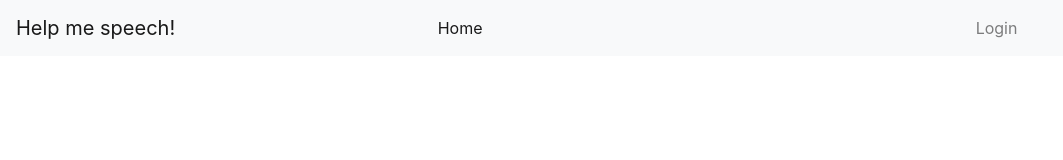
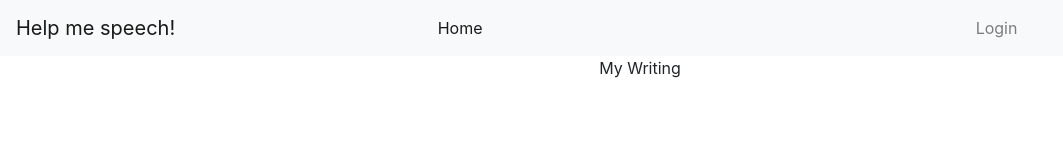
Before and after one commit to ariqyandri/help-me-speech-client, a React (Create React App) app: page /writing/1 in a window 1280 px wide. Shown: the top 160 px of the page, without its empty margins (0-1063 px from the left). Built offline with nearby package versions, Linux system fonts and the light colour scheme; no server answers.

Commit message:
Create MyWriting page

```diff
--- a/src/App.tsx
+++ b/src/App.tsx
@@ -12,6 +12,7 @@ import { useDispatch, useSelector } from "react-redux";
 import { getUserWithStoredToken, logOut } from "./store/user/action";
 import { fetchCategories } from "./store/categories/action";
 import { selectToken } from "./store/user/selectors";
+import MyWriting from "./pages/MyWriting/index";
 
 function App() {
   const dispatch = useDispatch();
@@ -31,6 +32,7 @@ function App() {
         <Route exact path="/" component={Home} />
         <Route exact path="/mywritings" component={MyWritings} />
         <Route exact path="/writing/create" component={CreateWriting} />
+        <Route exact path="/writing/:id" component={MyWriting} />
         <Route path="/login" component={Login} />
         <Route path="/signup" component={SignUp} />
       </Switch>
--- /dev/null
+++ b/src/pages/MyWriting/index.tsx
@@ -0,0 +1,5 @@
+import React from "react";
+
+export default function MyWriting() {
+  return <div>My Writing</div>;
+}
--- a/src/pages/Writings/index.tsx
+++ /dev/null
@@ -1,5 +0,0 @@
-import React from "react";
-
-export default function Writings() {
-  return <div>Writings</div>;
-}
```
Also changed, not shown: 1 other file (tests, documents, lock files or other folders).
